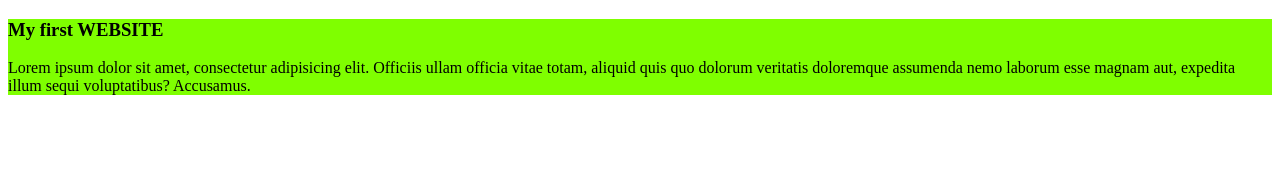
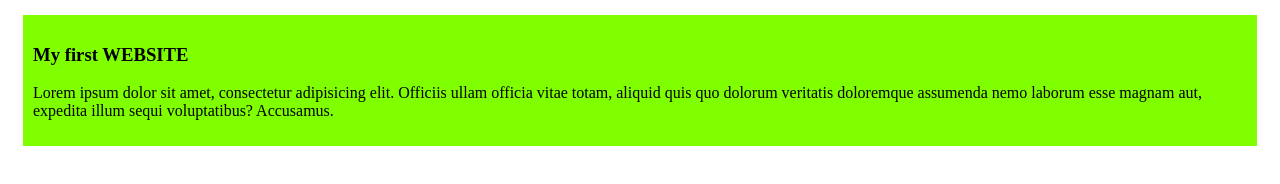
Before and after one commit to al-azadi/my-second, a plain HTML site: page Index.html in a window 1280 px wide. Drawn offline with Linux system fonts and the light colour scheme.

Commit message:
add two more

```diff
--- a/Styles/Web.css
+++ b/Styles/Web.css
@@ -1,3 +1,5 @@
 div{
     background-color: chartreuse;
+    padding: 10px;
+    margin: 15px;
 }
```
